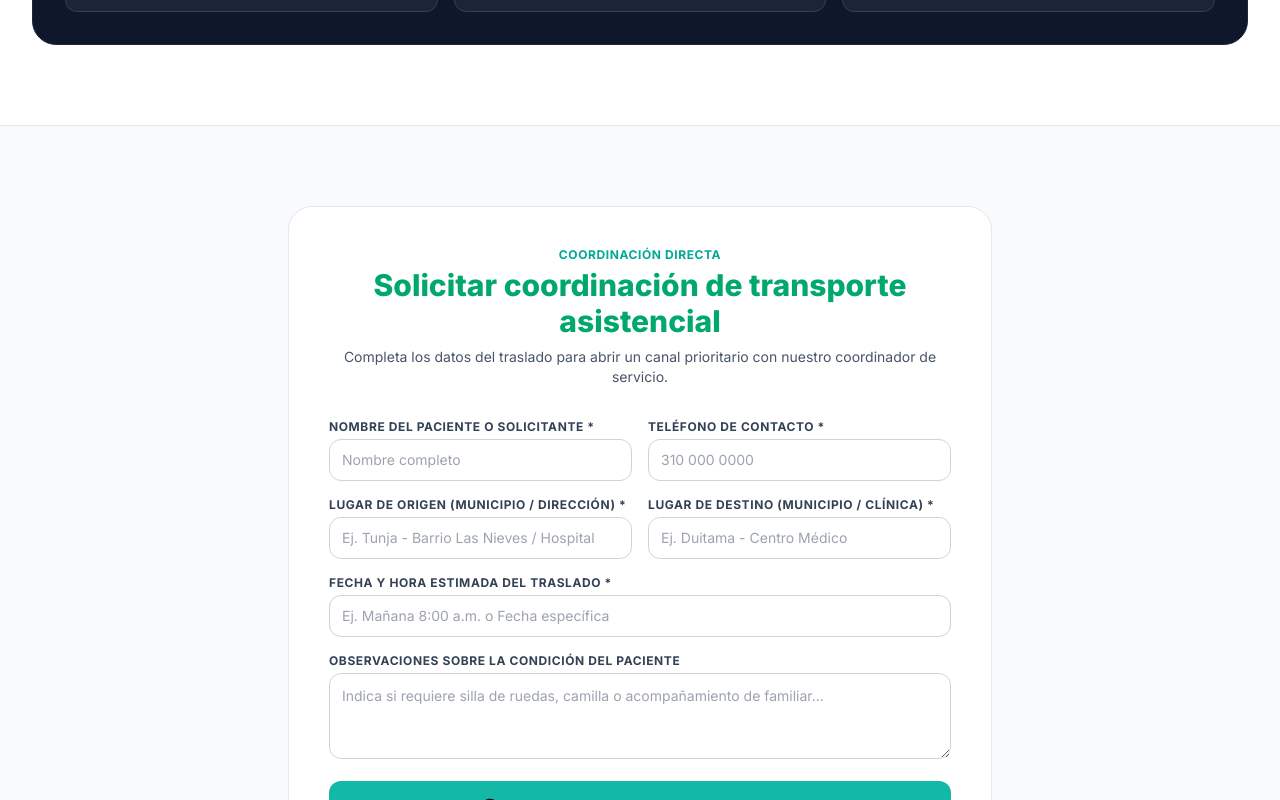
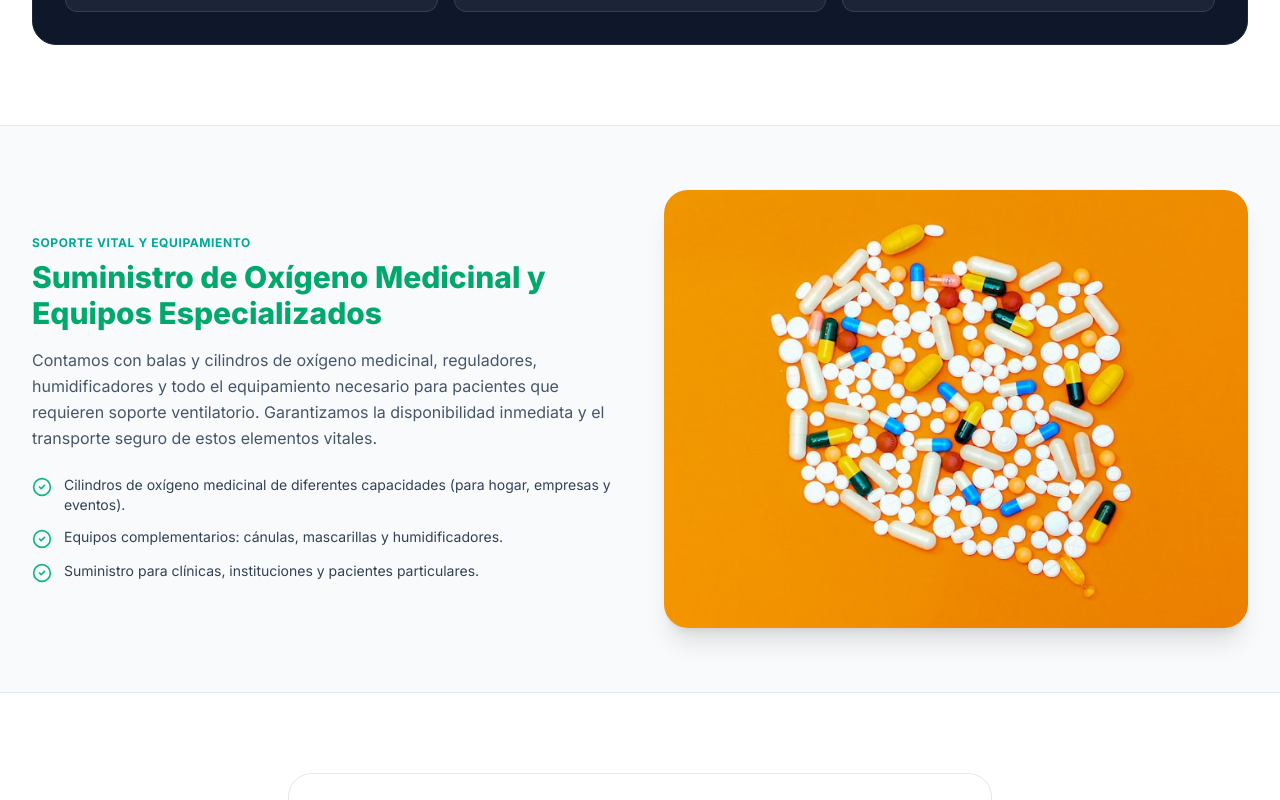
Before and after one commit to josesafi/farmaboy, a Next.js app: page /transporte-asistencial in a window 1280 px wide. Shown: the part 1600-2400 px from the top of the page. Built offline with nearby package versions, Linux system fonts and the light colour scheme.

Commit message:
Actualizar foto de ambulancia y seccion oxigeno

```diff
--- a/src/app/transporte-asistencial/page.tsx
+++ b/src/app/transporte-asistencial/page.tsx
@@ -103,7 +103,7 @@ export default function TransporteAsistencialPage() {
             <div className="lg:col-span-5">
               <div className="relative rounded-3xl overflow-hidden shadow-2xl border border-white/10 aspect-[4/3] bg-slate-800">
                 <Image
-                  src="/images/inserboy.jpg"
+                  src="/images/ambulancias_ruta.jpg"
                   alt="Equipo INSERBOY - Servicios de Salud"
                   fill
                   sizes="(max-width: 768px) 100vw, 500px"
@@ -205,8 +205,49 @@ export default function TransporteAsistencialPage() {
         </div>
       </section>
 
+      {/* Equipamiento y Oxígeno */}
+      <section className="py-16 bg-slate-50 border-t border-slate-200">
+        <div className="max-w-7xl mx-auto px-4 sm:px-6 lg:px-8">
+          <div className="grid grid-cols-1 lg:grid-cols-2 gap-12 items-center">
+            <div>
+              <span className="text-xs font-bold uppercase tracking-wider text-secondary block mb-2">
+                Soporte Vital y Equipamiento
+              </span>
+              <h2 className="text-2xl sm:text-3xl font-extrabold text-primary mb-4">
+                Suministro de Oxígeno Medicinal y Equipos Especializados
+              </h2>
+              <p className="text-slate-600 mb-6 leading-relaxed">
+                Contamos con balas y cilindros de oxígeno medicinal, reguladores, humidificadores y todo el equipamiento necesario para pacientes que requieren soporte ventilatorio. Garantizamos la disponibilidad inmediata y el transporte seguro de estos elementos vitales.
+              </p>
+              <ul className="space-y-3">
+                <li className="flex items-start gap-3">
+                  <CheckCircle2 className="w-5 h-5 text-emerald-500 shrink-0 mt-0.5" />
+                  <span className="text-sm text-slate-700">Cilindros de oxígeno medicinal de diferentes capacidades (para hogar, empresas y eventos).</span>
+                </li>
+                <li className="flex items-start gap-3">
+                  <CheckCircle2 className="w-5 h-5 text-emerald-500 shrink-0 mt-0.5" />
+                  <span className="text-sm text-slate-700">Equipos complementarios: cánulas, mascarillas y humidificadores.</span>
+                </li>
+                <li className="flex items-start gap-3">
+                  <CheckCircle2 className="w-5 h-5 text-emerald-500 shrink-0 mt-0.5" />
+                  <span className="text-sm text-slate-700">Suministro para clínicas, instituciones y pacientes particulares.</span>
+                </li>
+              </ul>
+            </div>
+            <div className="relative rounded-3xl overflow-hidden shadow-xl aspect-[4/3] bg-slate-100">
+              <Image
+                src="/images/oxigeno.jpg"
+                alt="Suministro de Oxígeno Medicinal"
+                fill
+                className="object-cover"
+              />
+            </div>
+          </div>
+        </div>
+      </section>
+
       {/* Formulario de Solicitud de Traslado */}
-      <section id="solicitar-traslado" className="py-20 bg-slate-50 border-t border-slate-200">
+      <section id="solicitar-traslado" className="py-20 bg-white border-t border-slate-200">
         <div className="max-w-3xl mx-auto px-4 sm:px-6 lg:px-8">
           <div className="bg-white rounded-3xl p-8 sm:p-10 shadow-clinical border border-slate-200">
             <div className="text-center mb-8">
```
Also changed, not shown: public/images/ambulancias_ruta.jpg (added), public/images/oxigeno.jpg (added).
